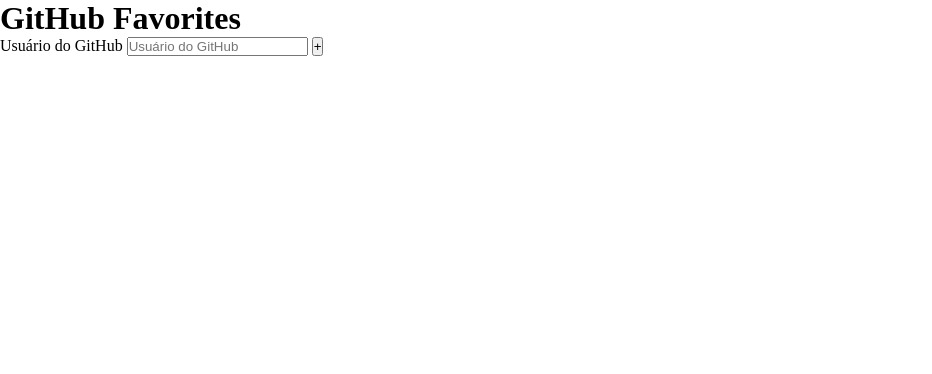
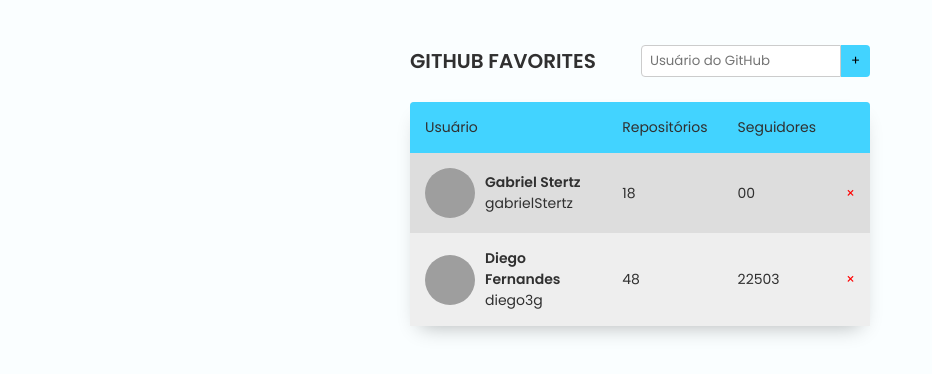
Before and after one commit to gabrielStertz/stage06exercicio02, a plain HTML site: page index.html in a window 1280 px wide. Shown: the whole page, without its empty margins (0-932 px from the left). Drawn offline with Linux system fonts and the light colour scheme; grey boxes are pictures that could not be loaded.

Commit message:
conclusion of html and css

```diff
--- a/index.html
+++ b/index.html
@@ -1,8 +1,11 @@
 <!DOCTYPE html>
 <html lang="pt-br">
 <head>
+  <link rel="preconnect" href="https://fonts.googleapis.com">
+  <link rel="preconnect" href="https://fonts.gstatic.com" crossorigin>
   <meta charset="UTF-8">
   <meta name="viewport" content="width=device-width, initial-scale=1.0">
+  <link href="https://fonts.googleapis.com/css2?family=Poppins:wght@400;600&display=swap" rel="stylesheet">
   <link rel="stylesheet" href="style.css">
   <title>GitHub Favorites</title>
 </head>
@@ -10,17 +13,55 @@
   <div id="app">
     <header>
       <h1>GitHub Favorites</h1>
-      <div>
-        <label for="input-search">Usuário do GitHub</label>
+      <div class="search">
+        <label class="sr-only" for="input-search">Usuário do GitHub</label>
         <input id="input-search" type="text" placeholder="Usuário do GitHub">
         <button>&plus;</button>
       </div>
     </header>
     <table>
+      <thead>
+        <tr>
+          <th>Usuário</th>
+          <th>Repositórios</th>
+          <th>Seguidores</th>
+          <th></th>
+        </tr>
+      </thead>
+      <tbody>
+        <tr>
+          <td class="user">
+            <img src="https://github.com/gabrielStertz.png" alt="Imagem do usuário pesquisado">
+            <a href="https://github.com/gabrielStertz" target="_blank">
+              <p>Gabriel Stertz</p>
+              <span>gabrielStertz</span>
+            </a>
+          </td>
+          <td class="repositories">18</td>
+          <td class="followers">00</td>
+          <td>
+            <button class="remove">&times;</button>
+          </td>
+        </tr>
+        <tr>
+          <td class="user">
+            <img src="https://github.com/diego3g.png" alt="Imagem do usuário pesquisado">
+            <a href="https://github.com/diego3g" target="_blank">
+              <p>Diego Fernandes</p>
+              <span>diego3g</span>
+            </a>
+          </td>
+          <td class="repositories">48</td>
+          <td class="followers">22503</td>
+          <td>
+            <button class="remove">&times;</button>
+          </td>
+        </tr>
+      </tbody>
 
     </table>
   </div>
 
-  <script src="./js/script.js" type="module"></script>
+  <script src="./js/main.js" type="module"></script>
 </body>
 </html>
--- a/style.css
+++ b/style.css
@@ -3,3 +3,118 @@
   padding: 0;
   box-sizing: border-box;
 }
+:root{
+  font-size: 62.5%;
+  --ff-primary: 'Poppins', sans-serif;
+  --text-color: #303030;
+  --hue: 194;
+  --primary-color: hsl(var(--hue), 100%, 63%);
+}
+body{
+  font-size: 1.6rem;
+  color: var(--text-color);
+  background-color: rgb(250, 254, 255);
+}
+body *{
+  font-family: var(--ff-primary);
+}
+.sr-only{
+  position: absolute;
+  width: 1px;
+  height: 1px;
+  padding: 0;
+  margin: -1px;
+  overflow: hidden;
+  clip: rect(0, 0, 0, 0);
+  white-space: nowrap;
+  border-width: 0;
+}
+#app{
+  padding: 2rem;
+  max-width: 500px;
+  margin: 0 auto;
+}
+header{
+  display: flex;
+  align-items: center;
+  justify-content: space-between;
+  margin: 2.5rem 0;
+}
+header h1{
+  font-size: 2rem;
+  text-transform: uppercase;
+}
+.search{
+  display: flex;
+  align-items: center;
+}
+.search input{
+  height: 3.2rem;
+  width: 20rem;
+  border: 1px solid #ccc;
+  border-radius: .4rem 0 0 .4rem;
+  padding: 0 .8rem;
+}
+.search button{
+  background-color: var(--primary-color);
+  height: 3.2rem;
+  border-radius: 0 .4rem .4rem 0;
+  border: none;
+  padding: 0 1rem;
+  cursor: pointer;
+}
+
+table{
+  width: 100%;
+  border-collapse: collapse;
+  box-shadow: 0 1rem 2rem -1rem rgba(0, 0, 0, 0.3);
+}
+table *{
+  font-size: 1.4rem;
+  color: var(--text-color);
+}
+table th{
+  background-color: var(--primary-color);
+  text-align: left;
+  font-weight: 400;
+  padding: 1.5rem;
+}
+table th:first-child{
+  border-top-left-radius: .4rem;
+}
+table th:last-child{
+  border-top-right-radius: .4rem;
+}
+table tr:nth-child(even){
+  background: #eee;
+}
+table tr:nth-child(odd){
+  background: #ddd;
+}
+table td{
+  padding: 1.5rem;
+  text-align: left;
+}
+td.user{
+  display: flex;
+  align-items: center;
+  gap: 1rem;
+}
+td.user a{
+  text-decoration: none;
+}
+td.user a p{
+  font-weight: bold;
+}
+td.user img{
+  width: 5rem;
+  height: 5rem;
+  object-fit: cover;
+  border-radius: 50%;
+}
+td .remove{
+  background: none;
+  border: none;
+  color: red;
+  cursor: pointer;
+}
```
Also changed, not shown: js/main.js (added), js/script.js (deleted).
